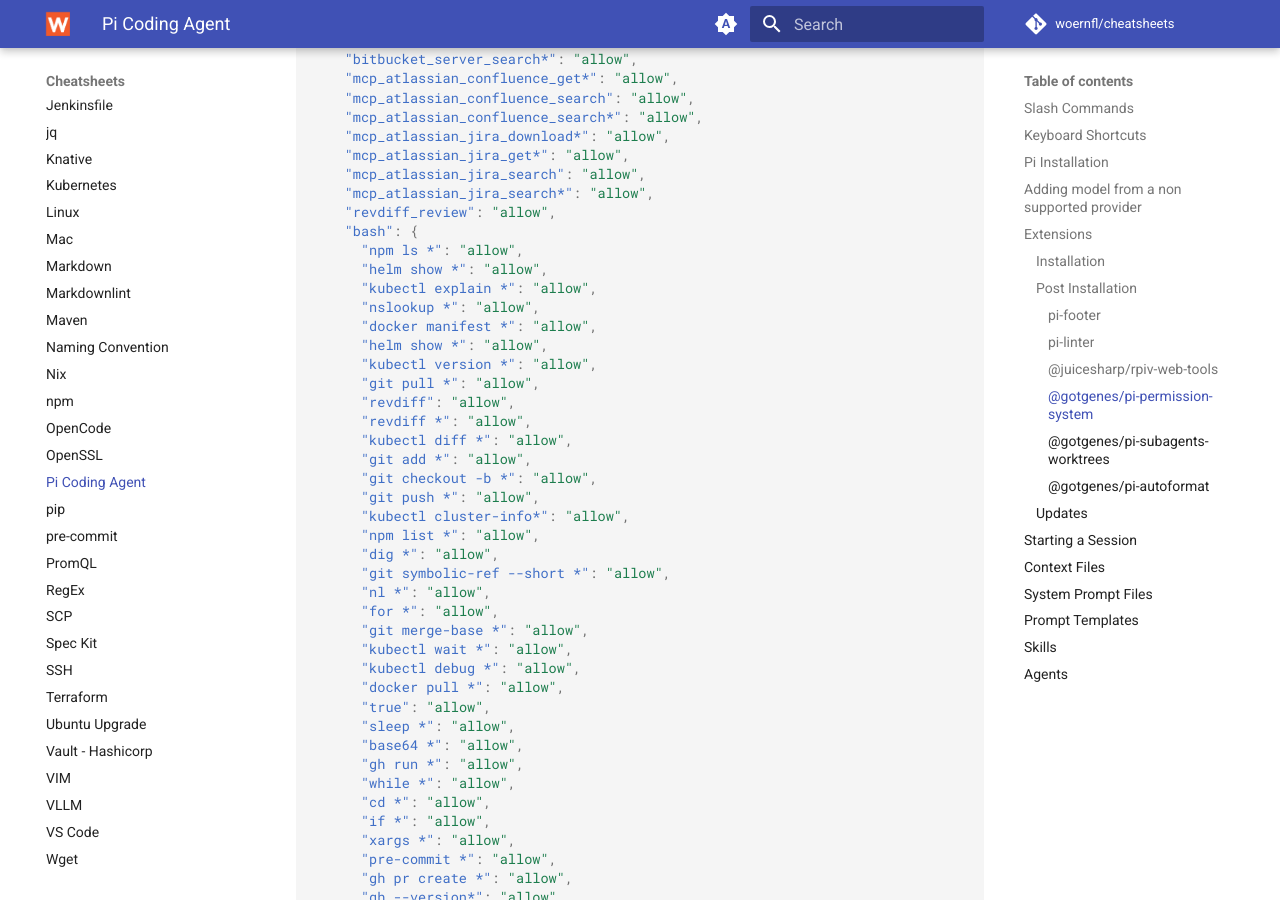
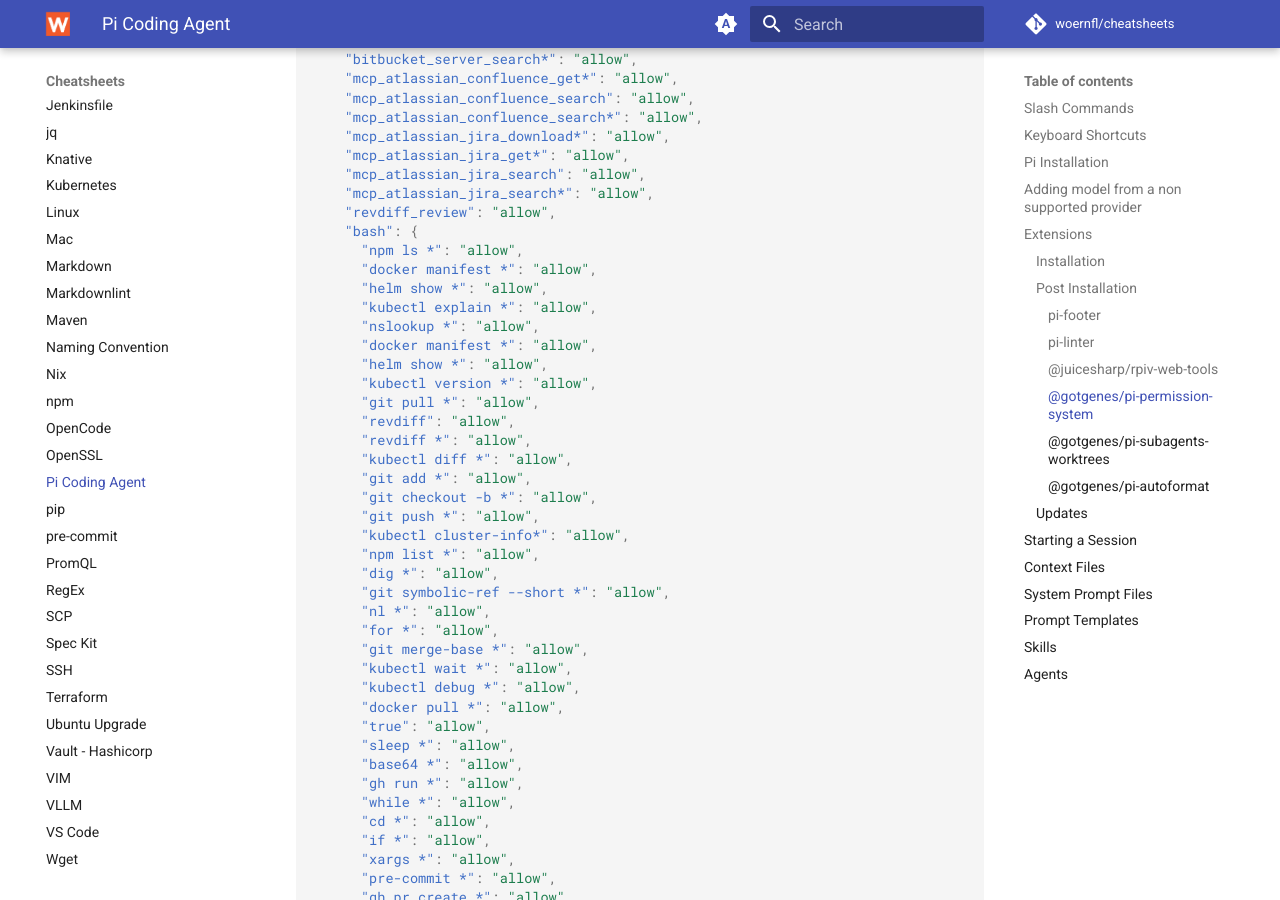
Before and after one commit to woernfl/cheatsheets, an MkDocs documentation site: the page built from docs/pi.md, in a window 1280 px wide and 900 px high, scrolled down 8254 px. Built offline with MkDocs 1.6.1 and Material for MkDocs 9.7.7, drawn with Linux system fonts in a browser that asks for light colours; comment, search, counter and statistics services are not loaded.

Commit message:
Update pi.md (#516)

```diff
--- a/docs/pi.md
+++ b/docs/pi.md
@@ -394,6 +394,7 @@
     "revdiff_review": "allow",
     "bash": {
       "npm ls *": "allow",
+      "docker manifest *": "allow",
       "helm show *": "allow",
       "kubectl explain *": "allow",
       "nslookup *": "allow",
```
